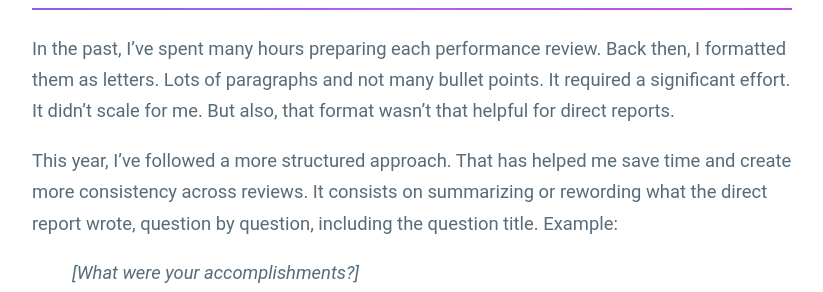
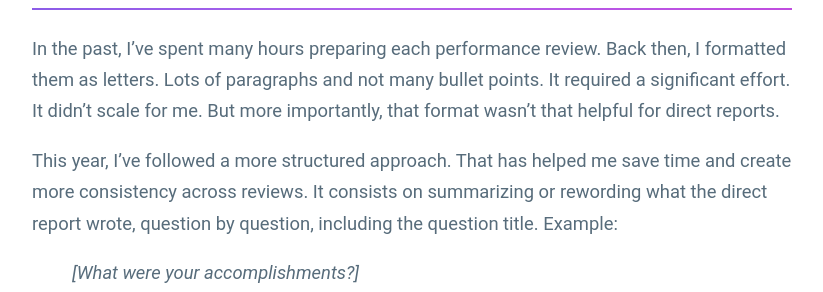
Before and after one commit to guillermodlpa/site, a Jekyll site: the page built from _posts/2021-03-29-better-approach-self-review-in-performance-reviews.markdown, in a window 1280 px wide. Shown: the part 753-1045 px from the top of the page, without its empty margins (228-1051 px from the left). Built offline with Jekyll 4.4.1, drawn with Linux system fonts in a browser that asks for light colours.

Commit message:
Updated Better Approach Self Review In Performance Reviews

```diff
--- a/_posts/2021-03-29-better-approach-self-review-in-performance-reviews.markdown
+++ b/_posts/2021-03-29-better-approach-self-review-in-performance-reviews.markdown
@@ -11,7 +11,7 @@
 
 ## New approach
 
-In the past, I've spent many hours preparing each performance review. Back then, I formatted them as letters. Lots of paragraphs and not many bullet points. It required a significant effort. It didn't scale for me. But also, that format wasn't that helpful for direct reports.
+In the past, I've spent many hours preparing each performance review. Back then, I formatted them as letters. Lots of paragraphs and not many bullet points. It required a significant effort. It didn't scale for me. But more importantly, that format wasn't that helpful for direct reports.
 
 This year, I've followed a more structured approach. That has helped me save time and create more consistency across reviews. It consists on summarizing or rewording what the direct report wrote, question by question, including the question title. Example:
 
```
